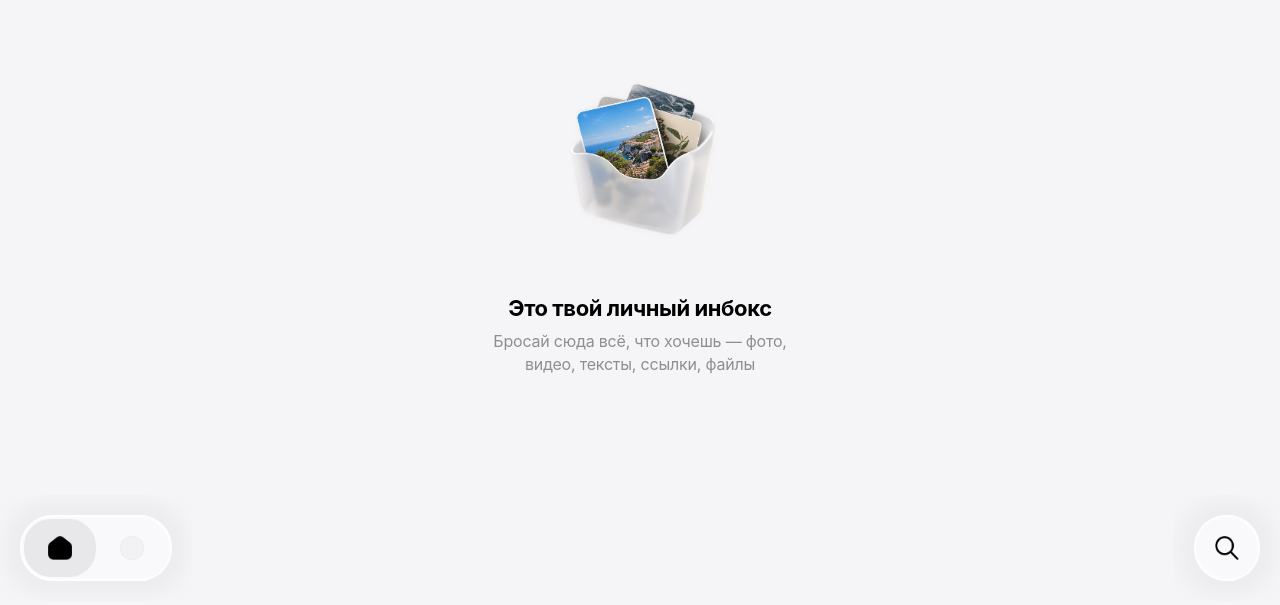
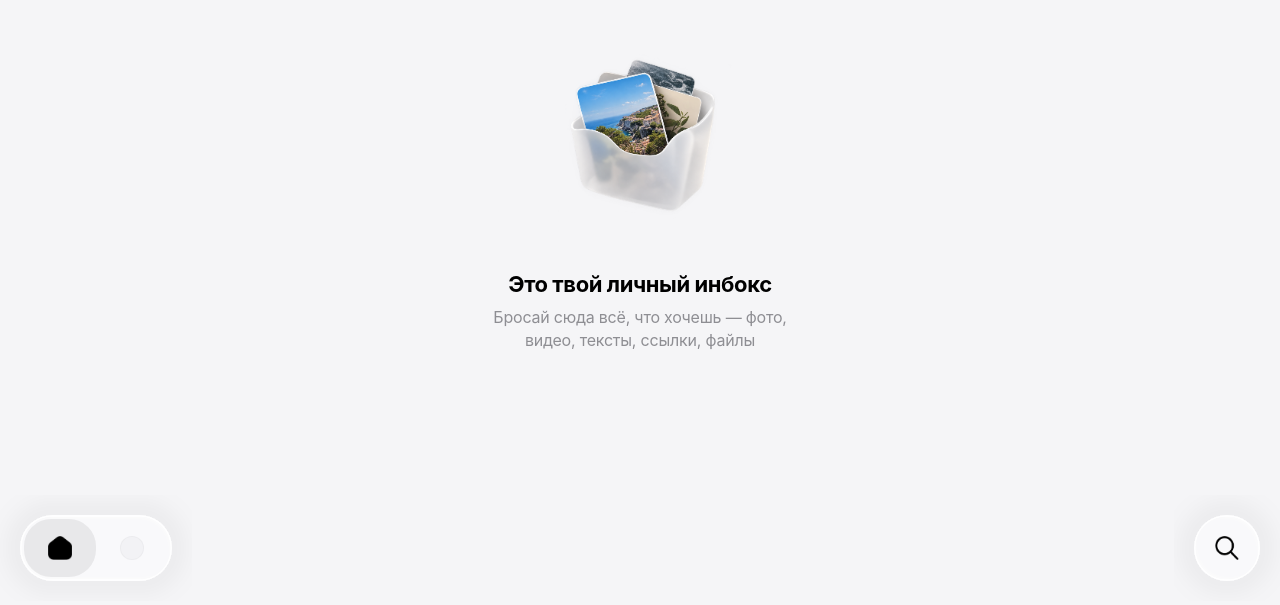
Before and after one commit to jango100500-ui/butterfly, a React (Vite) app: page / in a window 1280 px wide. Shown: the part 195-800 px from the top of the page. Built offline with nearby package versions, Linux system fonts and the light colour scheme.

Commit message:
Update empty.tsx

```diff
--- a/src/uis/empty.tsx
+++ b/src/uis/empty.tsx
@@ -18,6 +18,7 @@ const styles = {
     justifyContent: 'center',
     width: '100%',
     maxWidth: '320px',
+    transform: 'translateY(-24px)',
   },
   imageWrapper: {
     width: '240px',
```
